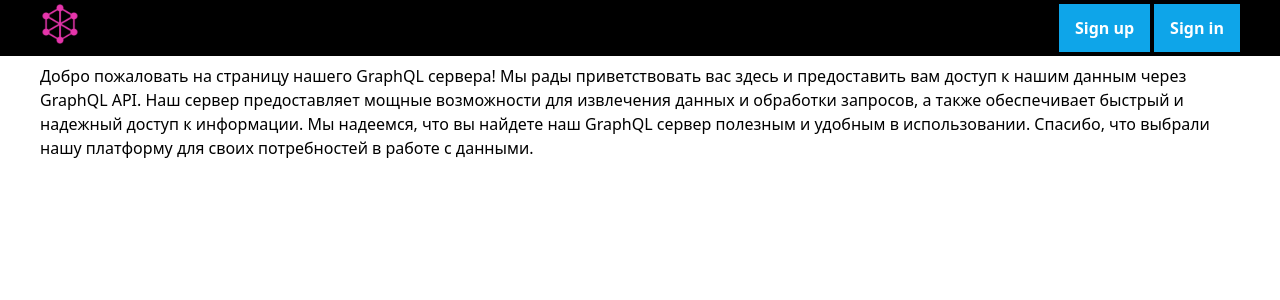
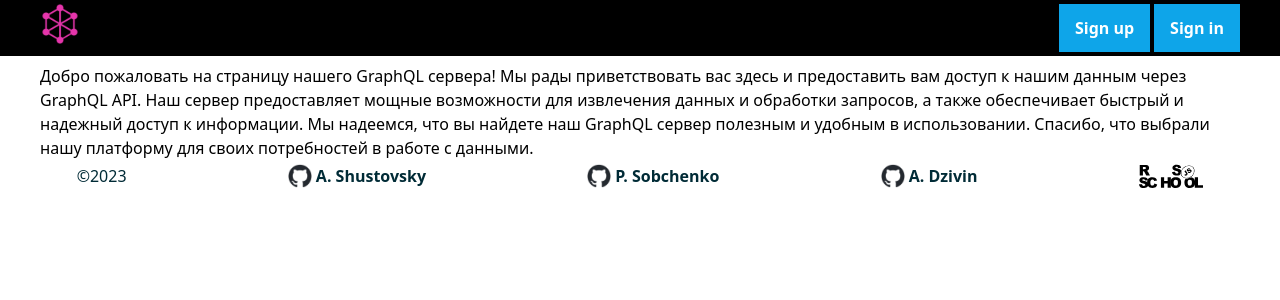
Before and after one commit to Shustovsky/GraphiQL-app, a React (Vite) app: page /welcome in a window 1280 px wide. Shown: the top 300 px of the page. Built offline with nearby package versions, Linux system fonts and the light colour scheme; no server answers.

Commit message:
fix: little fix footer

```diff
--- a/src/components/Footer.tsx
+++ b/src/components/Footer.tsx
@@ -4,7 +4,7 @@ import { LinkWithImg } from './LinkWithImg';
 
 export function Footer() {
   return (
-    <footer className="bg-white text-[#002B36] flex justify-around items-center  bg-gray-100 py-1 ">
+    <footer className="bg-white text-[#002B36] flex flex-wrap gap-2 justify-around items-center  bg-gray-100 py-1">
       ©2023
       <LinkWithImg title="A. Shustovsky" href="https://github.com/shustovsky/" src={github} />
       <LinkWithImg title="P. Sobchenko" href="https://github.com/pavel-sobchenko" src={github} />
--- a/src/components/layout/Layout.tsx
+++ b/src/components/layout/Layout.tsx
@@ -1,4 +1,5 @@
 import { Header } from '../Header';
+import { Footer } from '../Footer';
 
 interface IProps {
   children: string | JSX.Element | JSX.Element[];
@@ -9,6 +10,7 @@ function Layout({ children }: IProps) {
     <>
       <Header />
       <main>{children}</main>
+      <Footer />
     </>
   );
 }
```
